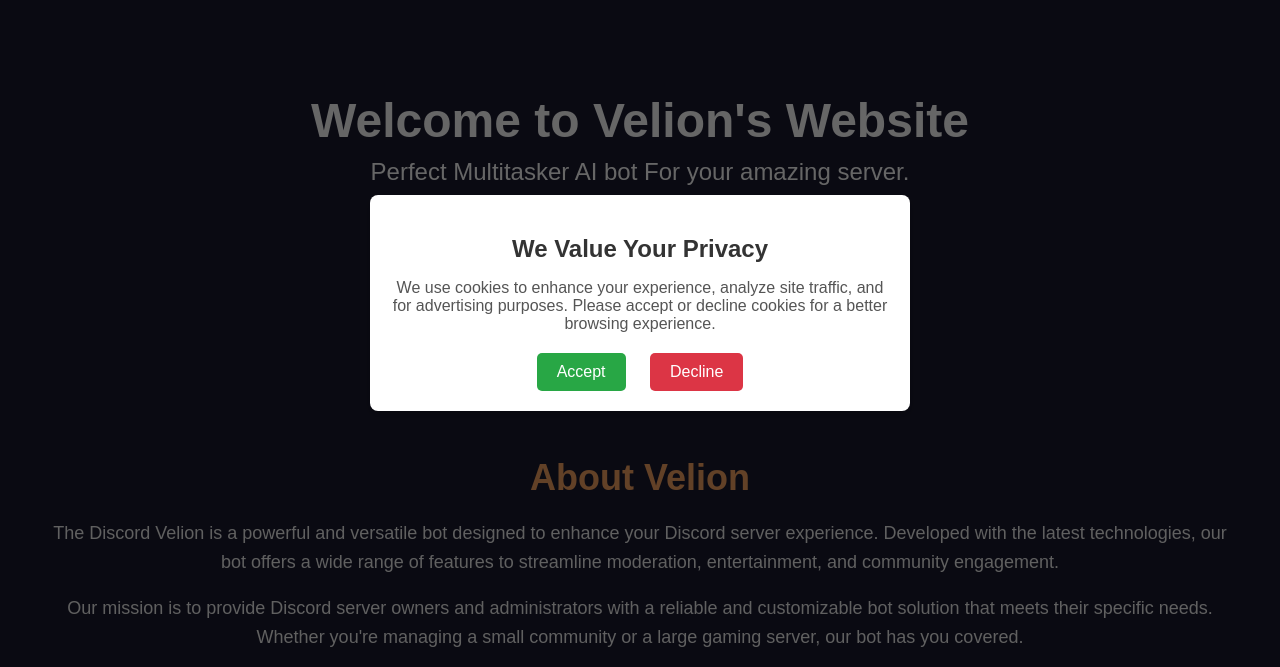
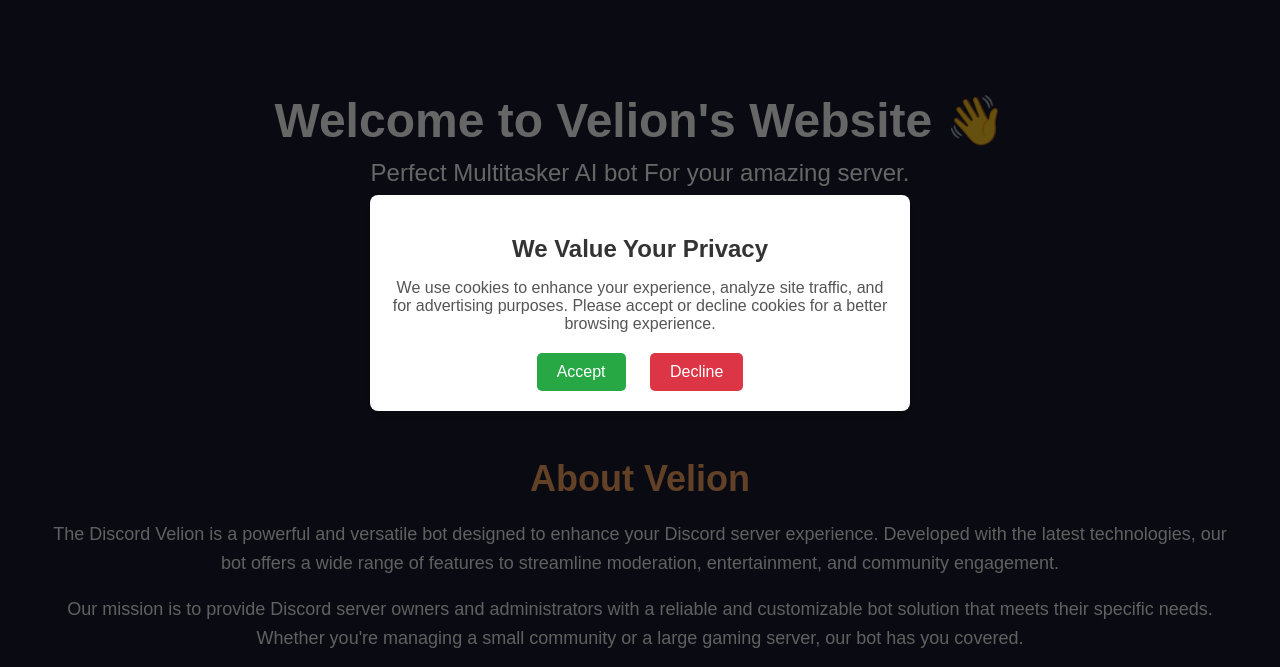
Before and after one commit to HaiCLOP/Velion, a plain HTML site: page index.html in a window 1280 px wide. Shown: the part 97-764 px from the top of the page. Drawn offline with Linux system fonts and the light colour scheme.

Commit message:
Update index.html

```diff
--- a/index.html
+++ b/index.html
@@ -332,7 +332,7 @@
 
     <script>
         // Typing Effect
-        const typingText = "Welcome to Velion's Website";
+        const typingText = "Welcome to Velion's Website 👋";
         let index = 0;
         function type() {
             if (index < typingText.length) {
```
